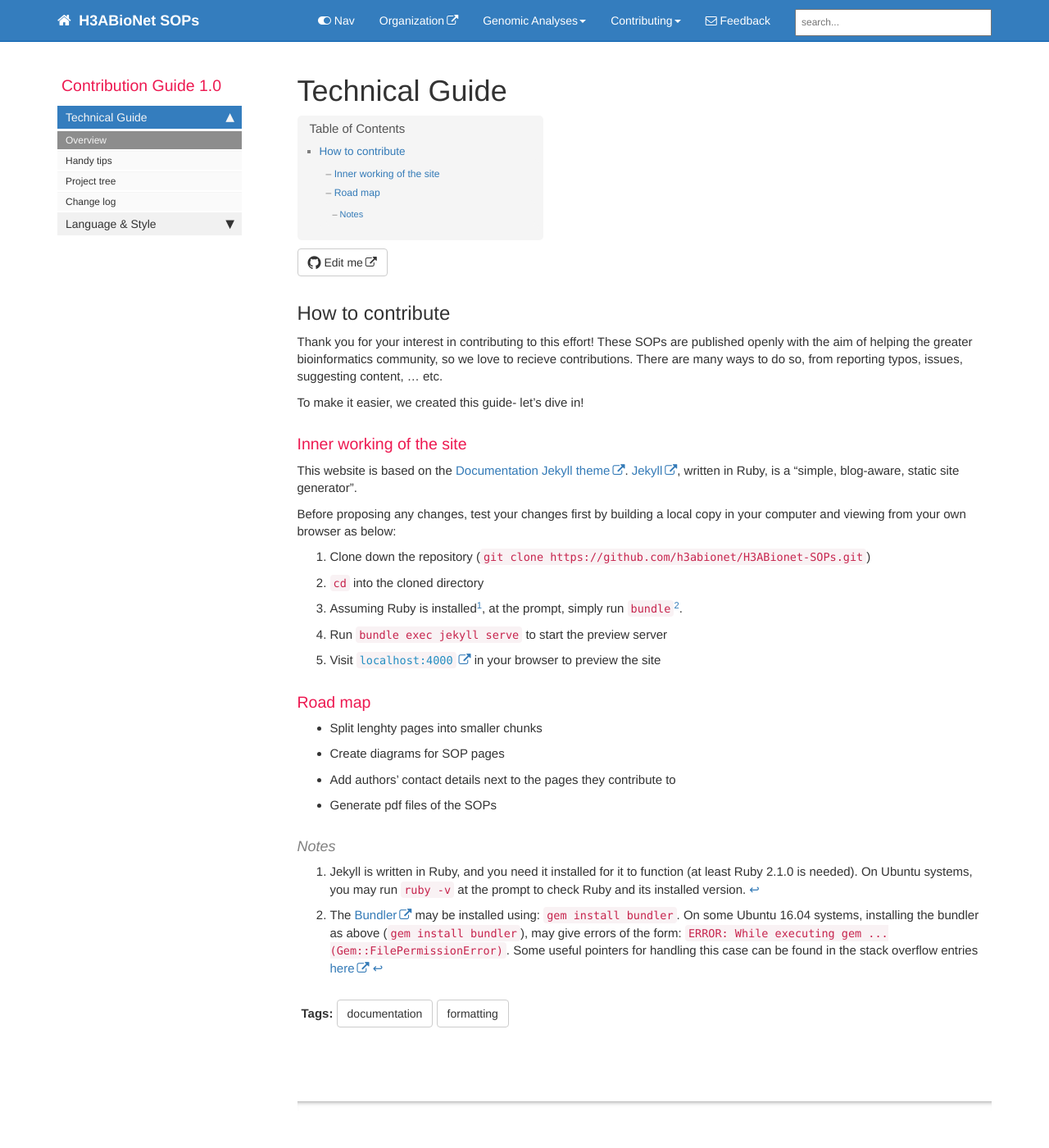
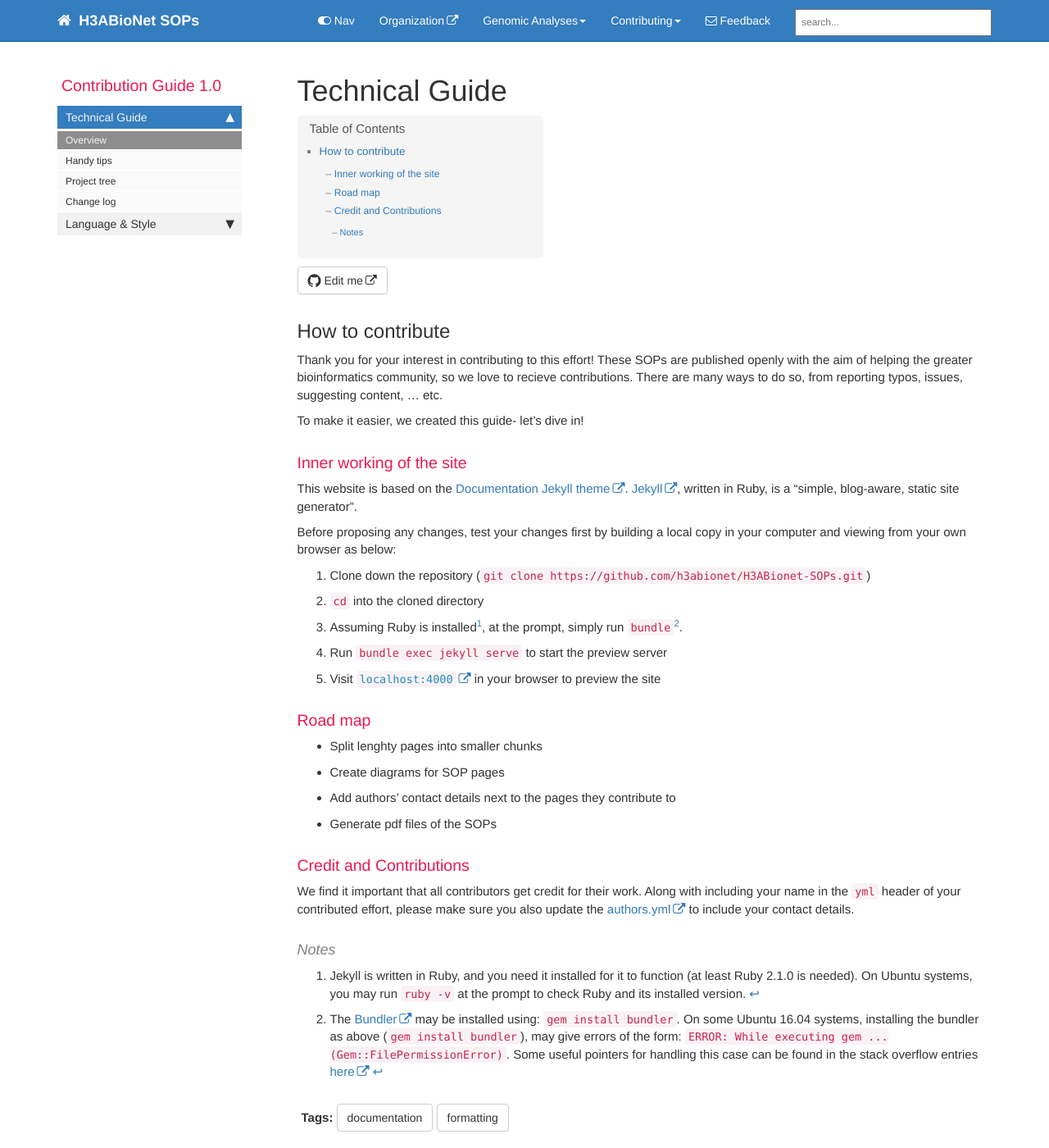
Before and after one commit to h3abionet/H3ABionet-SOPs, a Jekyll site: the page built from pages/contributing/cont_tech-guide-1.md, in a window 1280 px wide and 1400 px high. Shown: the whole window at 82% size. Built offline with Jekyll 4.4.1, drawn with Linux system fonts in a browser that asks for light colours; nearby versions of some CDN libraries; comment, search, counter and statistics services are not loaded.

Commit message:
include specific contributions to authors list

```diff
--- a/pages/contributing/cont_tech-guide-1.md
+++ b/pages/contributing/cont_tech-guide-1.md
@@ -36,6 +36,10 @@ Before proposing any changes, test your changes first by building a local copy i
 - Add authors' contact details next to the pages they contribute to
 - Generate pdf files of the SOPs
 
+### Credit and Contributions
+
+We find it important that all contributors get credit for their work. Along with including your name in the `yml` header of your contributed effort, please make sure you also update the [authors.yml](https://github.com/h3abionet/H3ABionet-SOPs/blob/master/authors.yml) to include your contact details.
+
 #### Notes
 
 [^1]: Jekyll is written in Ruby, and you need it installed for it to function (at least Ruby 2.1.0 is needed). On Ubuntu systems, you may run `ruby -v` at the prompt to check Ruby and its installed version.
```
